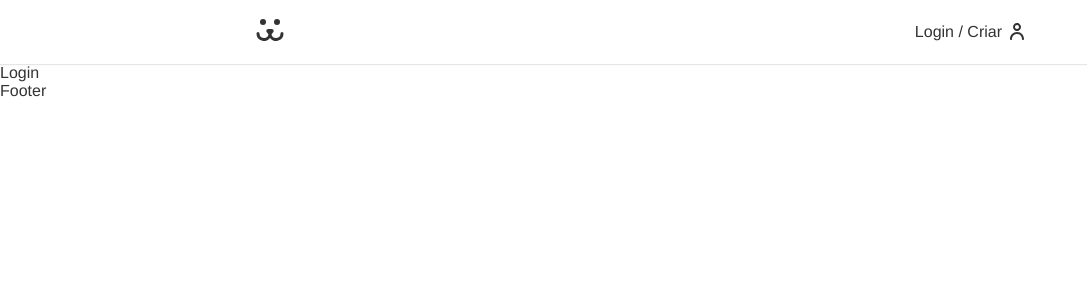
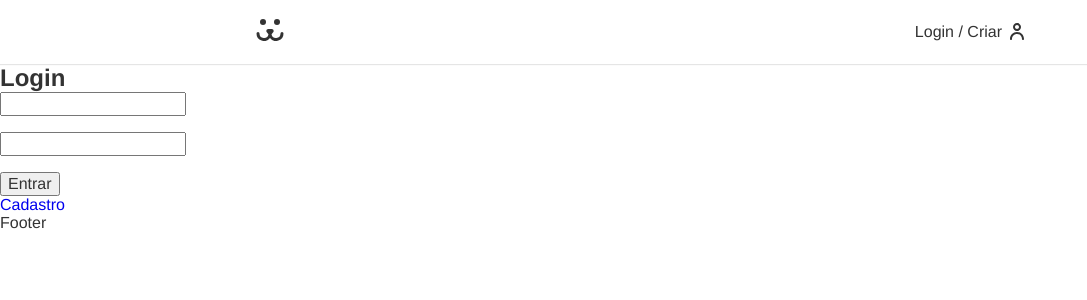
Before and after one commit to Caiobaldudev/social-dogs, a React (Vite) app: page /login in a window 1280 px wide. Shown: the top 300 px of the page, without its empty margins (0-1087 px from the left). Built offline with nearby package versions, Linux system fonts and the light colour scheme.

Commit message:
✨ feat: Create user login scope

```diff
--- a/src/App.jsx
+++ b/src/App.jsx
@@ -13,7 +13,7 @@
         <Header />
         <Routes>
           <Route path="/" element={<Home />} />
-          <Route path="/login" element={<Login />} />
+          <Route path="/login/*" element={<Login />} />
         </Routes>
         <Footer />
       </BrowserRouter>
--- a/src/Components/Login/Login.jsx
+++ b/src/Components/Login/Login.jsx
@@ -1,11 +1,21 @@
-import React from 'react'
+import React from "react";
+import { Route, Routes } from "react-router-dom";
+import LoginForm from "./LoginForm";
+import LoginCreate from "./LoginCreate";
+import LoginPasswordLost from "./LoginPasswordLost";
+import LoginPasswordReset from "./LoginPasswordReset";
 
 const Login = () => {
   return (
     <div>
-      Login
+      <Routes>
+        <Route path="/" element={<LoginForm />} />
+        <Route path="criar" element={<LoginCreate />} />
+        <Route path="perdeu" element={<LoginPasswordLost />} />
+        <Route path="resetar" element={<LoginPasswordReset />} />
+      </Routes>
     </div>
-  )
-}
+  );
+};
 
-export default Login
+export default Login;
--- /dev/null
+++ b/src/Components/Login/LoginCreate.jsx
@@ -0,0 +1,11 @@
+import React from 'react'
+
+const LoginCreate = () => {
+  return (
+    <div>
+      Login Criar
+    </div>
+  )
+}
+
+export default LoginCreate
--- /dev/null
+++ b/src/Components/Login/LoginForm.jsx
@@ -0,0 +1,46 @@
+import React from "react";
+import { Link } from "react-router-dom";
+
+const LoginForm = () => {
+  const [username, setUsername] = React.useState("");
+  const [password, setPassword] = React.useState("");
+
+  function handleSubmit(e) {
+    e.preventDefault();
+    fetch("https://dogsapi.origamid.dev/json/jwt-auth/v1/token", {
+      method: "POST",
+      headers: {
+        "Content-Type": "application/json",
+      },
+      body: JSON.stringify({ username, password }),
+    }).then((res) => {
+      console.log(res);
+      return res.json()
+    }).then(json => {
+      console.log(json);
+
+    });
+  }
+
+  return (
+    <section>
+      <h1>Login</h1>
+      <form action="" onSubmit={handleSubmit}>
+        <input
+          type="text"
+          value={username}
+          onChange={({ target }) => setUsername(target.value)}
+        />
+        <input
+          type="password"
+          value={password}
+          onChange={({ target }) => setPassword(target.value)}
+        />
+        <button>Entrar</button>
+      </form>
+      <Link to="/login/criar">Cadastro</Link>
+    </section>
+  );
+};
+
+export default LoginForm;
--- /dev/null
+++ b/src/Components/Login/LoginPasswordLost.jsx
@@ -0,0 +1,11 @@
+import React from 'react'
+
+const LoginPasswordLost = () => {
+  return (
+    <div>
+
+    </div>
+  )
+}
+
+export default LoginPasswordLost
--- /dev/null
+++ b/src/Components/Login/LoginPasswordReset.jsx
@@ -0,0 +1,11 @@
+import React from 'react'
+
+const LoginPasswordReset = () => {
+  return (
+    <div>
+
+    </div>
+  )
+}
+
+export default LoginPasswordReset
```
